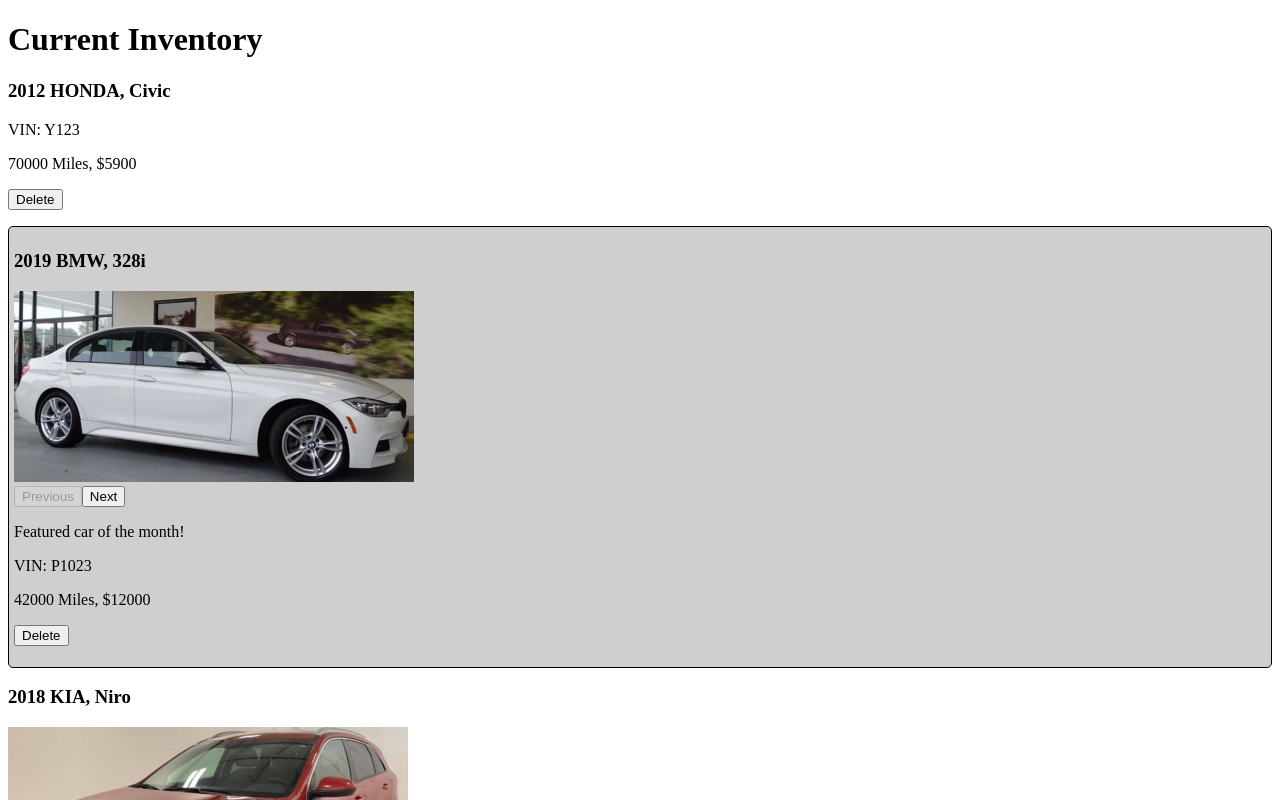
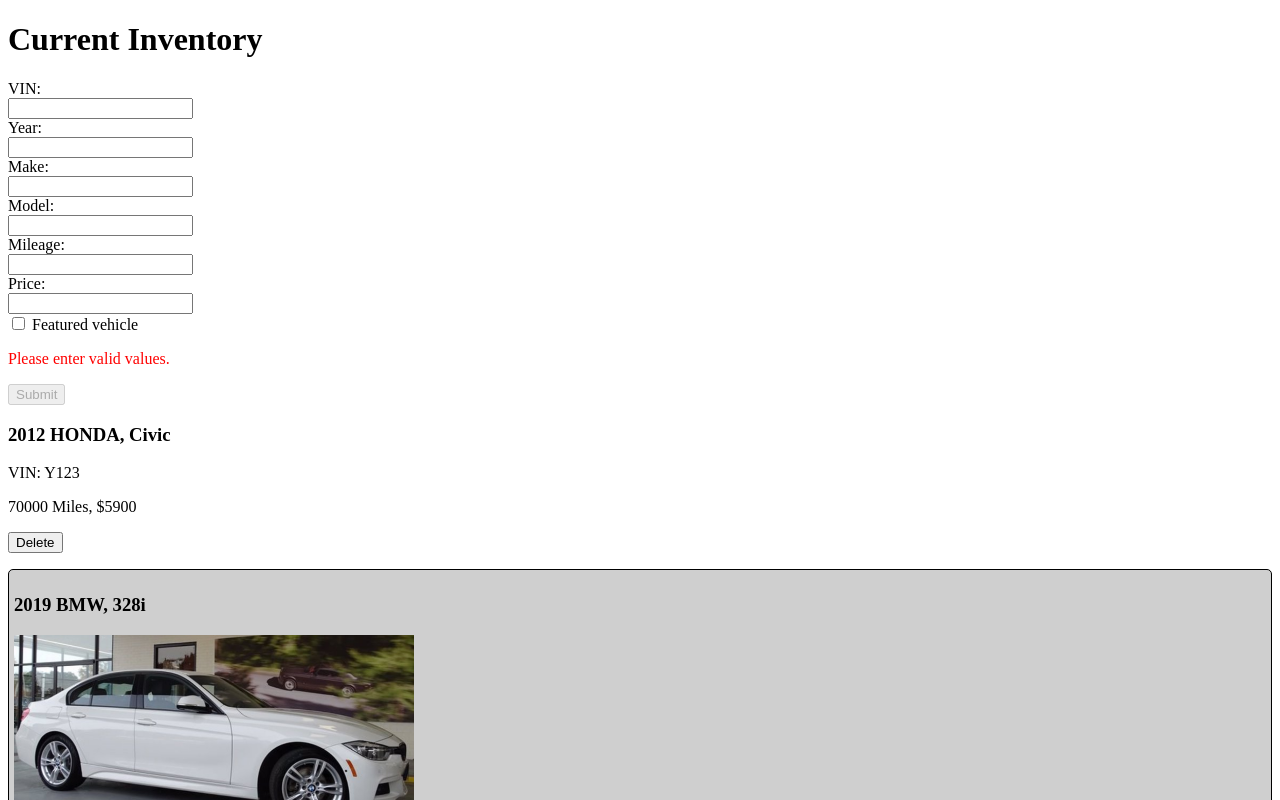
Before and after one commit to ashekhte/Angular10IntroClass, an Angular app: page / in a window 1280 px wide. Shown: the top 800 px of the page. Built offline with nearby package versions, Linux system fonts and the light colour scheme.

Commit message:
lab 6 - added template driven form

```diff
--- a/src/app/dealer-inventory/dealer-inventory.component.html
+++ b/src/app/dealer-inventory/dealer-inventory.component.html
@@ -1,4 +1,5 @@
 <h1>Current Inventory</h1>
+<app-vehicle-form (on-submit)="addVehicle($event)"></app-vehicle-form>
 <p *ngIf="inventory.length==0">There are no cars in inventory.</p>
 <div *ngFor="let car of inventory; trackBy: trackByVIN"
 [ngClass]="{'featured-item': car.featured}">
--- a/src/app/dealer-inventory/dealer-inventory.component.ts
+++ b/src/app/dealer-inventory/dealer-inventory.component.ts
@@ -71,4 +71,8 @@
         }
         }
 
+        addVehicle(v:Vehicle) {
+          this.inventory.push(v)
+          }
+
 }
--- /dev/null
+++ b/src/app/vehicle-form/vehicle-form.component.css
@@ -0,0 +1,3 @@
+.error {
+    color: red
+    }
--- /dev/null
+++ b/src/app/vehicle-form/vehicle-form.component.html
@@ -0,0 +1,25 @@
+<form ngForm #myForm="ngForm">
+    VIN:<br/>
+    <input type="text" name="veh_vin" #vin="ngModel" ngModel required minlength="3"/>
+    <span class="error" *ngIf="vin.invalid && vin.dirty">Must be 3
+        characters</span>
+    <br/>
+    Year:<br/>
+    <input type="number" name="veh_year" ngModel required/><br/>
+    Make:<br/>
+    <input type="text" name="veh_make" ngModel required/><br/>
+    Model:<br/>
+    <input type="text" name="veh_model" ngModel required/><br/>
+    Mileage:<br/>
+    <input type="number" name="veh_mileage" ngModel required/><br/>
+    Price:<br/>
+    <input type="number" name="veh_price" ngModel/><br/>
+    <label>
+    <input type="checkbox" name="veh_featured" ngModel/>
+    Featured vehicle
+    </label>
+    <br/>
+    <p *ngIf="myForm.invalid" class="error">Please enter valid values.</p>
+    <button (click)="handleSubmit(myForm)"
+    [disabled]="myForm.invalid">Submit</button>
+    </form>
--- /dev/null
+++ b/src/app/vehicle-form/vehicle-form.component.ts
@@ -0,0 +1,34 @@
+import { Component, OnInit, Output, EventEmitter } from '@angular/core';
+import { NgForm } from '@angular/forms';
+import { Vehicle } from '../vehicle';
+
+@Component({
+  selector: 'app-vehicle-form',
+  templateUrl: './vehicle-form.component.html',
+  styleUrls: ['./vehicle-form.component.css']
+})
+export class VehicleFormComponent implements OnInit {
+
+  @Output("on-submit")
+emitter = new EventEmitter
+
+  constructor() { }
+
+  ngOnInit(): void {
+  }
+
+  handleSubmit(nForm:NgForm) {
+    const input = nForm.value
+    const v = new Vehicle(
+    input.veh_vin,
+    input.veh_year,
+    input.veh_make,
+    input.veh_model,
+    input.veh_mileage,
+    input.veh_price,
+    input.veh_featured === "" ? false : input.veh_featured,
+    [])
+    this.emitter.emit(v)
+    }
+
+}
```
Also changed, not shown: src/app/app.module.ts (+6 -2 lines), 1 other file (tests, documents, lock files or other folders).
